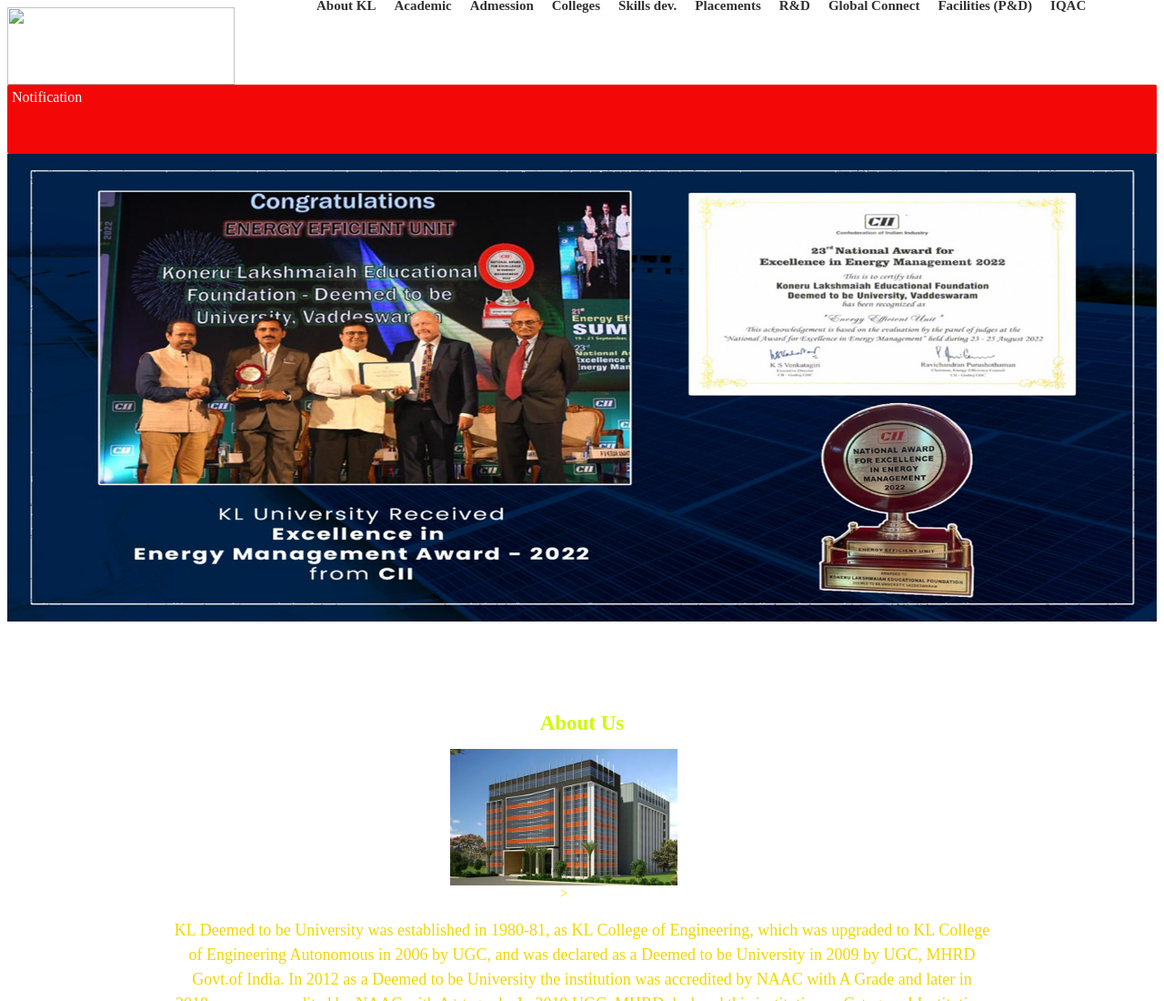
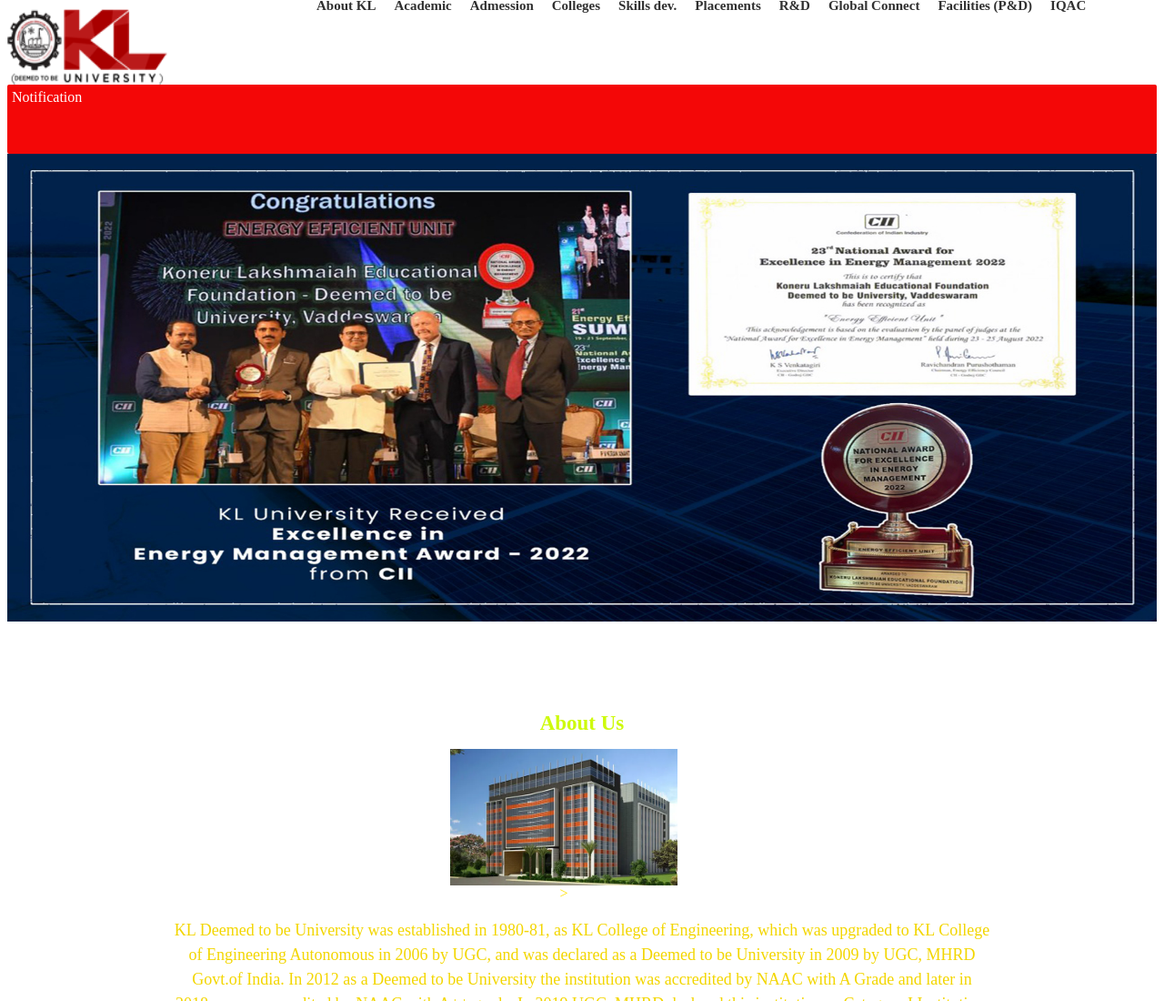
Before and after one commit to TejaSaiGopal/KLU, a plain HTML site: page index.html in a window 1280 px wide. Shown: the top 1100 px of the page at 91% size. Drawn offline with Linux system fonts and the light colour scheme; files that its build step writes are made by us from their sources.

Commit message:
first commit

```diff
--- a/index.html
+++ b/index.html
@@ -8,7 +8,7 @@
     <link rel="stylesheet" type="text/css" href="style.css">
 </head>
 <body>
-    <img src="c:\Users\teja\Downloads\1620620866phpl0Dq6q.jpeg" height="85" width="250" align="left">
+    <img src="klu\logo9.png" height="85" width="250" align="left">
     <div class="menu">
 
     <ul>
```
Also changed, not shown: 1 other file.
